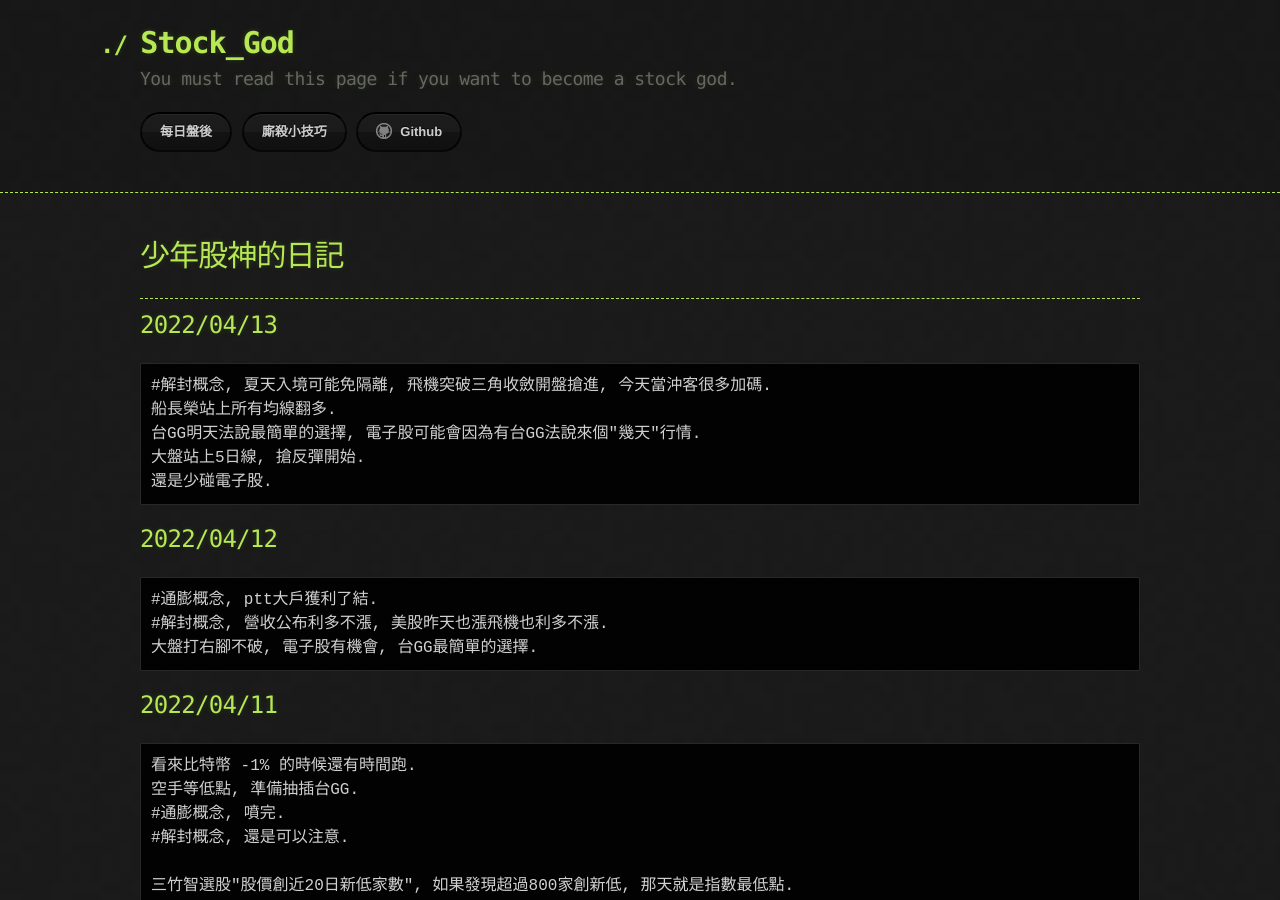
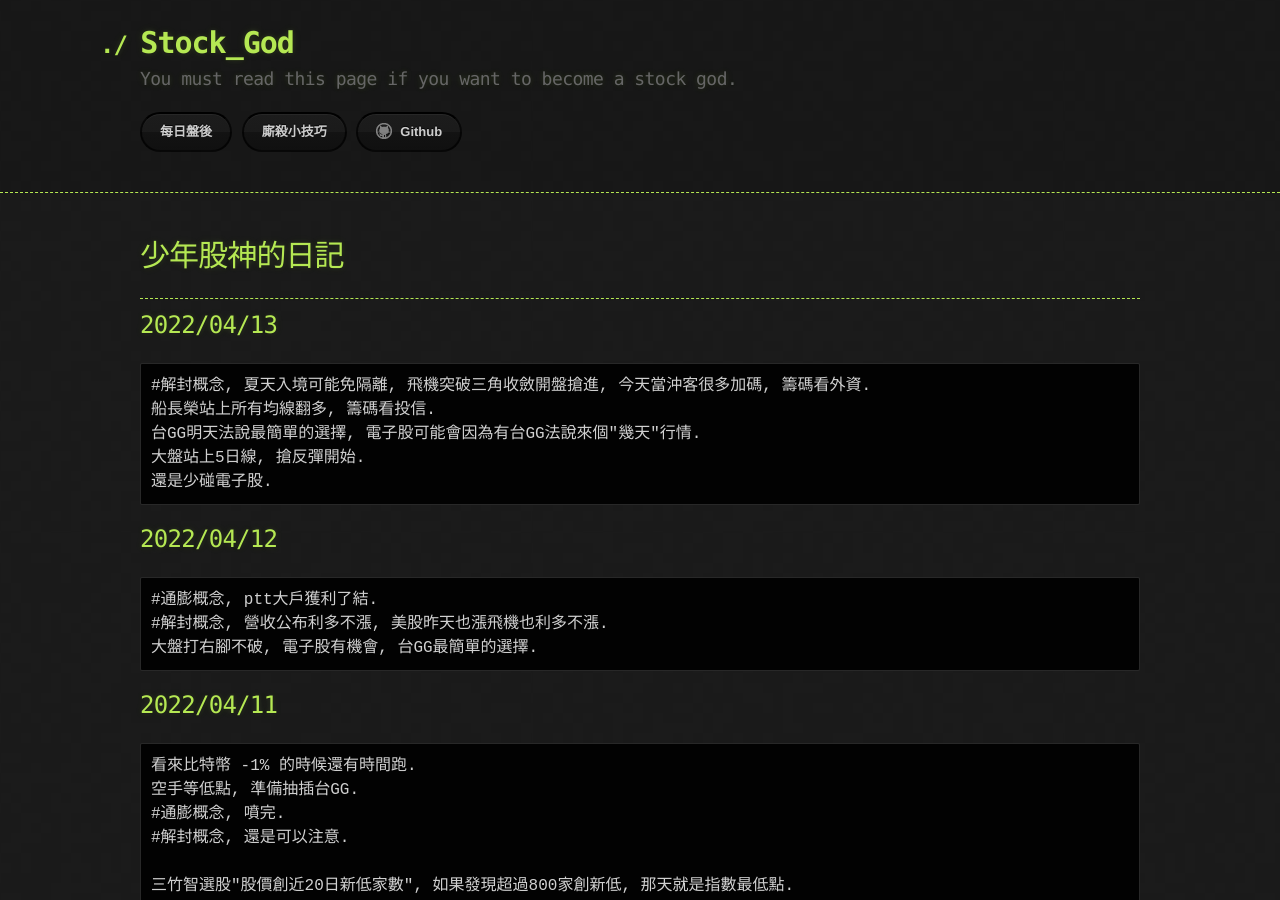
Before and after one commit to lepg5487/Stock_God, a Jekyll site: the page built from index.md, in a window 1280 px wide and 900 px high. Built offline with Jekyll 4.4.1, drawn with Linux system fonts in a browser that asks for light colours; our own code applies the rules of GitHub Pages for plain Markdown files.

Commit message:
Update index.md

````diff
--- a/index.md
+++ b/index.md
@@ -8,8 +8,8 @@ layout: testlayouts
 
 ## 2022/04/13
 ```
-#解封概念, 夏天入境可能免隔離, 飛機突破三角收斂開盤搶進, 今天當沖客很多加碼.
-船長榮站上所有均線翻多.
+#解封概念, 夏天入境可能免隔離, 飛機突破三角收斂開盤搶進, 今天當沖客很多加碼, 籌碼看外資.
+船長榮站上所有均線翻多, 籌碼看投信.
 台GG明天法說最簡單的選擇, 電子股可能會因為有台GG法說來個"幾天"行情.
 大盤站上5日線, 搶反彈開始.
 還是少碰電子股.
````
